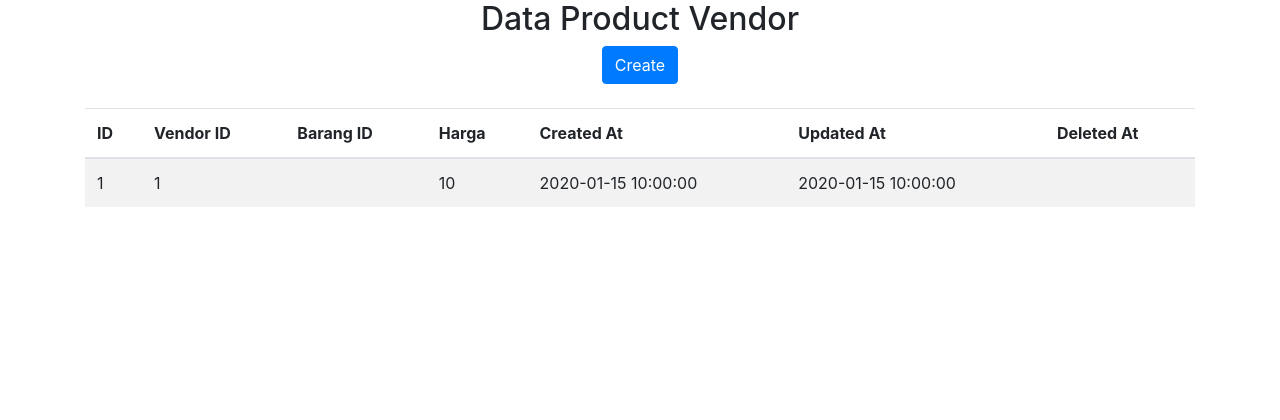
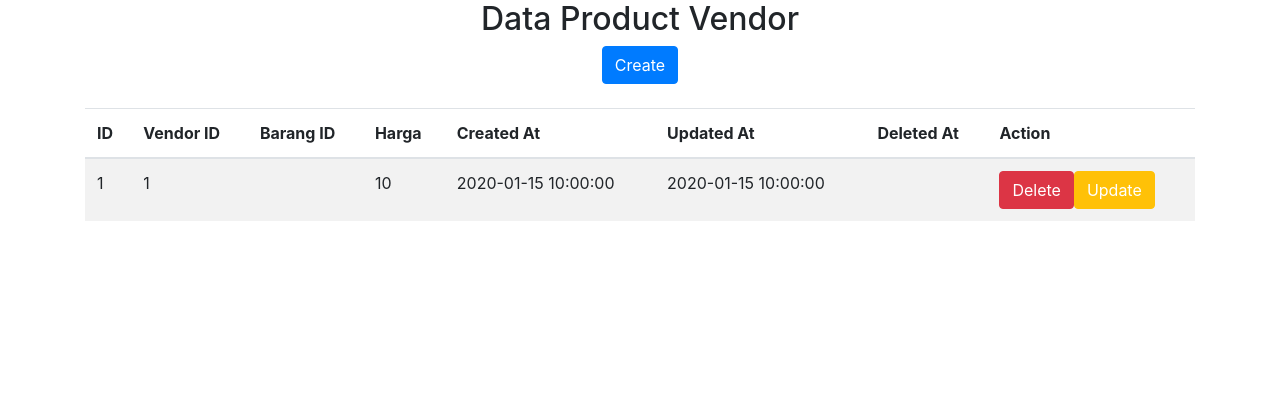
Before and after one commit to zasiem/pronabil, a PHP site: page /vendor_product.php?id=1 in a window 1280 px wide. Shown: the part 56-476 px from the top of the page. Run offline with PHP 8.4, Linux system fonts and the light colour scheme; tables that the repository leaves empty hold one stand-in row (values such as "Sample post"); data that the repository does not hold is empty.

Commit message:
add: action button

```diff
--- a/app/vendor_product.php
+++ b/app/vendor_product.php
@@ -16,6 +16,7 @@
       <th scope="col">Created At</th>
       <th scope="col">Updated At</th>
       <th scope="col">Deleted At</th>
+      <th scope="col">Action</th>
     </tr>
   </thead>
   <tbody>
@@ -45,8 +46,11 @@ while ($data = mysqli_fetch_assoc($ambildata)) {
     echo "<td>";
     echo $data['deleted_at'];
     echo "</td>";
+    echo "<td>";
+    echo "<a class='btn btn-danger text-white' href='vendor_product_delete.php'>Delete</a>";
+    echo "<a class='btn btn-warning text-white' href='vendor_product_update.php'>Update</a>";
+    echo "</td>";
     echo "</tr>";
-
 }
 ?>
  </tbody>
```
